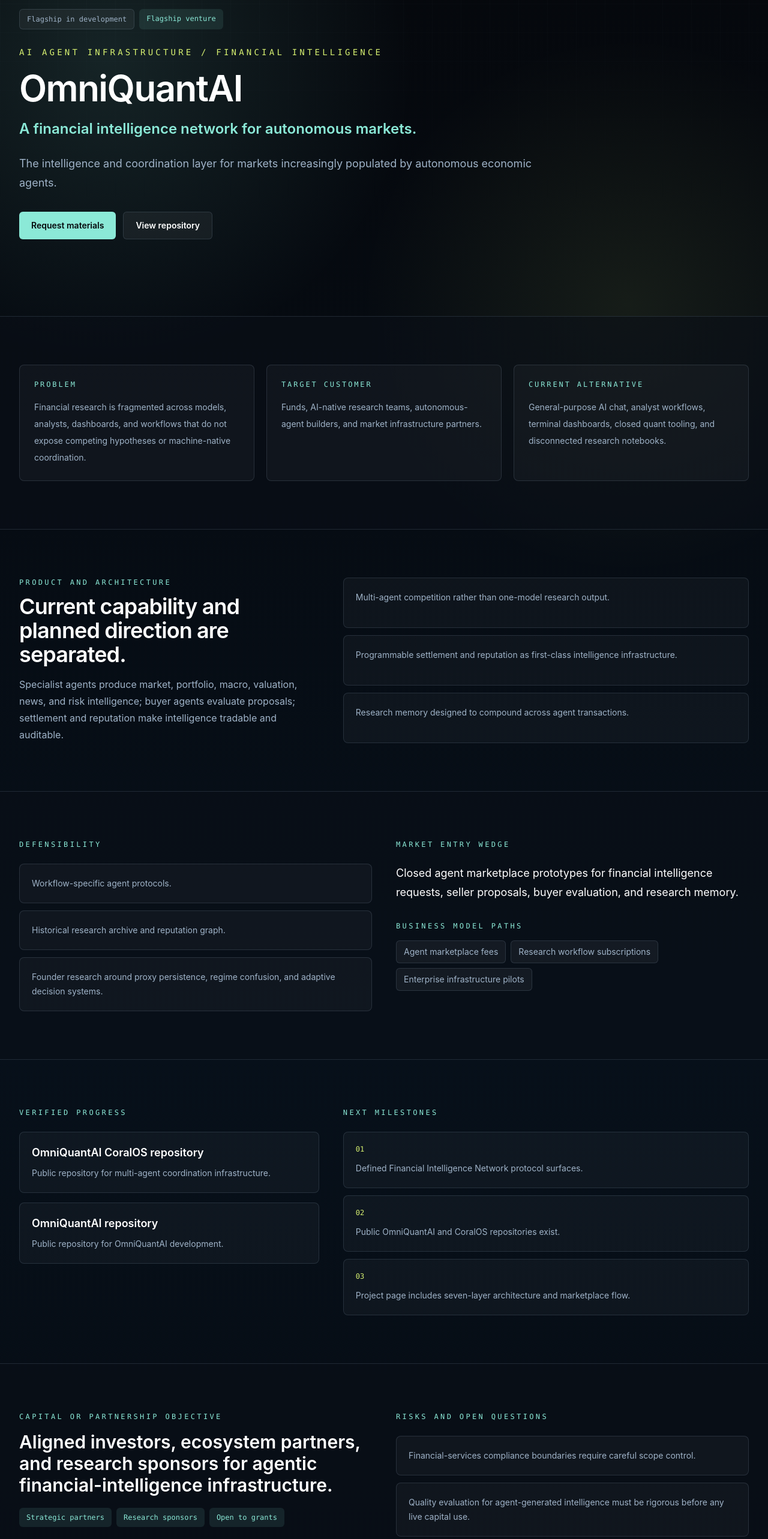
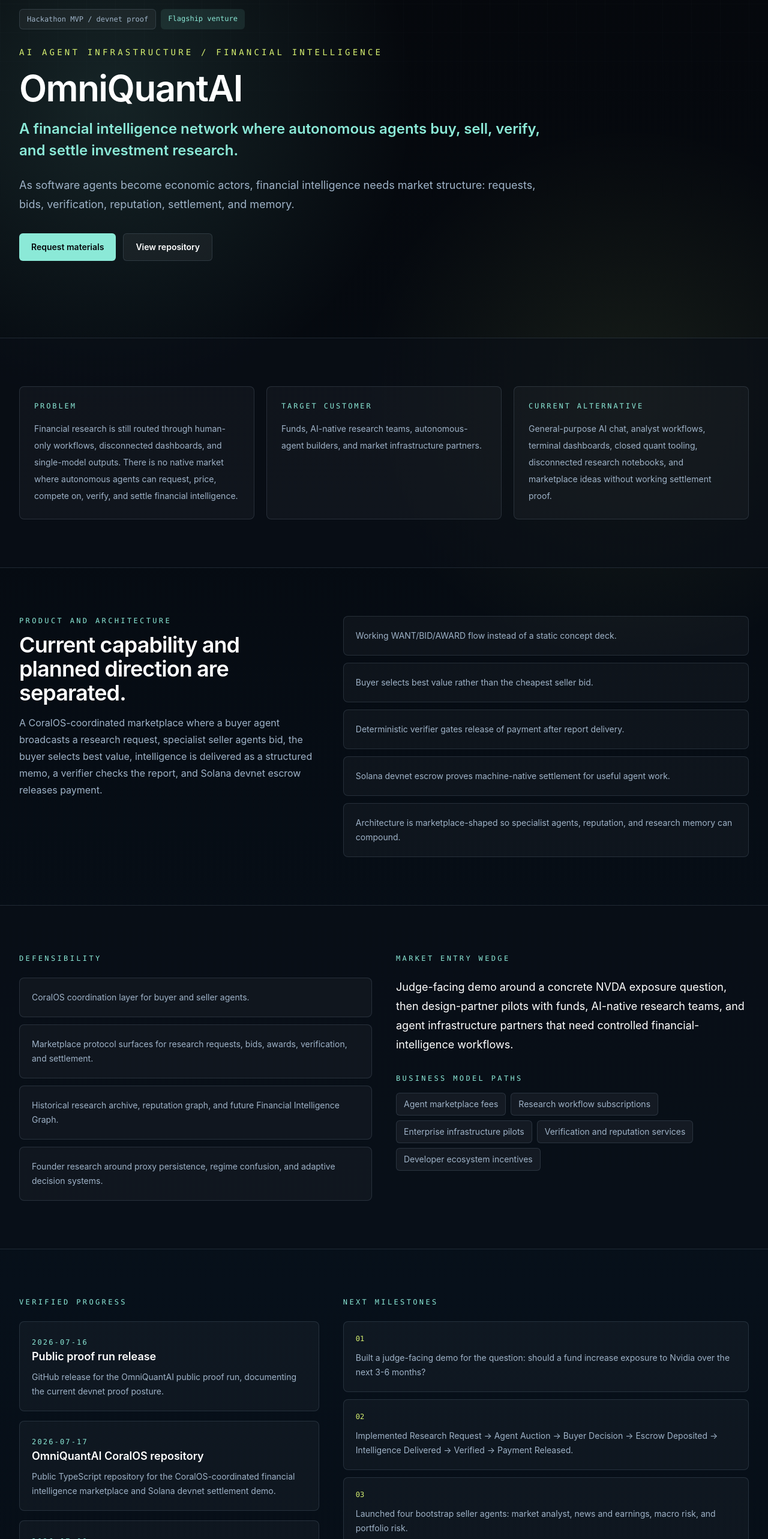
Before and after one commit to Mfoniso-Jackson/thinkjackson-ai, a Next.js app: page /projects/omniquantai in a window 1280 px wide. Shown: the part 234-2800 px from the top of the page at 60% size. Built offline with nearby package versions, Linux system fonts and the light colour scheme.

Commit message:
Update OmniQuantAI proof positioning

```diff
--- a/app/projects/[slug]/page.tsx
+++ b/app/projects/[slug]/page.tsx
@@ -171,6 +171,11 @@
                       rel={item.url?.startsWith("http") ? "noreferrer" : undefined}
                       className="block rounded-lg border border-line bg-white/[0.035] p-5 transition hover:border-signal/35"
                     >
+                      {item.date ? (
+                        <time className="font-mono text-xs uppercase tracking-[0.18em] text-signal" dateTime={item.date}>
+                          {item.date}
+                        </time>
+                      ) : null}
                       <h3 className="text-lg font-semibold text-white">{item.label}</h3>
                       <p className="mt-2 text-sm leading-6 text-steel">{item.description}</p>
                     </Link>
--- a/app/timeline/page.tsx
+++ b/app/timeline/page.tsx
@@ -44,6 +44,8 @@
               <Link
                 key={`${event.date}-${event.title}`}
                 href={event.href ?? "/timeline"}
+                target={event.href?.startsWith("http") ? "_blank" : undefined}
+                rel={event.href?.startsWith("http") ? "noreferrer" : undefined}
                 className="grid gap-5 rounded-lg border border-line bg-white/[0.035] p-5 transition hover:border-signal/35 md:grid-cols-[180px_1fr]"
               >
                 <div>
--- a/data/evidence.ts
+++ b/data/evidence.ts
@@ -48,8 +48,8 @@
       id: `${venture.slug}-${item.label.toLowerCase().replace(/[^a-z0-9]+/g, "-")}`,
       title: item.label,
       category: venture.stage === "research" ? "research" : "production",
-      date: "2026-07-12",
-      type: "Public repository",
+      date: item.date ?? "2026-07-12",
+      type: item.label.toLowerCase().includes("release") ? "Public release" : "Public repository",
       ventureSlug: venture.slug,
       ventureName: venture.name,
       description: item.description,
@@ -120,6 +120,22 @@
 
 export const timelineEvents = [
   {
+    date: "2026-07-17",
+    title: "OmniQuantAI CoralOS updated after proof run",
+    category: "production",
+    description:
+      "The CoralOS repository now documents the judge-facing Financial Intelligence Network demo, including buyer/seller agent auction, deterministic verification, Solana devnet escrow, and testnet posture.",
+    href: "/projects/omniquantai"
+  },
+  {
+    date: "2026-07-16",
+    title: "OmniQuantAI public proof run released",
+    category: "production",
+    description:
+      "A public GitHub release records the current proof posture for the agent marketplace demo: research request, agent bids, winner selection, escrow deposit, intelligence delivery, verification, and payment release.",
+    href: "https://github.com/Mfoniso-Jackson/omniquantai-coralos/releases/tag/proof-2026-07-16"
+  },
+  {
     date: "2026-07-12",
     title: "Evidence dashboard and investor operating layer added",
     category: "production",
--- a/data/site.ts
+++ b/data/site.ts
@@ -139,8 +139,8 @@
     title: "OmniQuantAI",
     category: "Financial Intelligence Infrastructure",
     summary:
-      "A Financial Intelligence Network for autonomous markets, where specialist AI agents compete to produce, verify, purchase, and monetize investment intelligence.",
-    status: "Infrastructure thesis",
+      "A Financial Intelligence Network for autonomous markets, where specialist AI agents compete to produce, verify, purchase, and monetize investment intelligence through devnet settlement.",
+    status: "Hackathon MVP / devnet proof",
     href: "/projects/omniquantai",
     githubUrl: "https://github.com/Mfoniso-Jackson/omniquantai-coralos",
     relatedWritingSlugs: [
@@ -159,8 +159,8 @@
     ],
     heroCopy: [
       "OmniQuantAI is building the infrastructure for a new generation of financial markets where autonomous agents are not simply tools used by humans. They become economic participants.",
-      "Specialist AI agents compete to deliver market intelligence, portfolio analysis, macro research, valuation work, news interpretation, and risk insights.",
-      "A buyer agent evaluates competing proposals, purchases the best-value intelligence, and settles payment through programmable financial infrastructure. The long-term vision is an open Financial Intelligence Network where research itself becomes a machine-native market."
+      "The current CoralOS MVP runs a complete loop: research request, agent auction, buyer decision, escrow deposit, intelligence delivery, deterministic verification, and payment release.",
+      "A buyer agent evaluates competing proposals, purchases the best-value intelligence, and settles payment through Solana devnet escrow. The long-term vision is an open Financial Intelligence Network where research itself becomes a machine-native market."
     ],
     thesis:
       "Financial intelligence should not come from one model or one analyst. Markets discover better prices through competition. OmniQuantAI applies the same principle to intelligence: specialist agents compete to produce better investment intelligence, the best-value intelligence wins, and research becomes a market.",
@@ -224,10 +224,10 @@
       }
     ],
     roadmap: [
-      "Specify the Financial Intelligence Network protocol: request formats, seller submissions, buyer evaluation criteria, and settlement events.",
-      "Prototype a closed agent marketplace where specialist agents compete on macro, risk, portfolio, news, and valuation briefs.",
-      "Add reputation, research archives, and knowledge graph memory so intelligence compounds across transactions.",
-      "Introduce programmable settlement through Solana rails with future adapter support for Sui."
+      "Harden the current CoralOS demo beyond deterministic research support while keeping financial-advice boundaries explicit.",
+      "Expand the closed marketplace where specialist agents compete on macro, risk, portfolio, news, and valuation briefs.",
+      "Add persisted reputation, research archives, and Financial Intelligence Graph memory so intelligence compounds across transactions.",
+      "Extend programmable settlement from Solana devnet proof toward testnet-hardened design-partner pilots."
     ]
   },
   {
--- a/data/ventures.ts
+++ b/data/ventures.ts
@@ -27,60 +27,87 @@
     slug: "omniquantai",
     name: "OmniQuantAI",
     category: "AI agent infrastructure / financial intelligence",
-    tagline: "A financial intelligence network for autonomous markets.",
+    tagline: "A financial intelligence network where autonomous agents buy, sell, verify, and settle investment research.",
     problem:
-      "Financial research is fragmented across models, analysts, dashboards, and workflows that do not expose competing hypotheses or machine-native coordination.",
+      "Financial research is still routed through human-only workflows, disconnected dashboards, and single-model outputs. There is no native market where autonomous agents can request, price, compete on, verify, and settle financial intelligence.",
     solution:
-      "Specialist agents produce market, portfolio, macro, valuation, news, and risk intelligence; buyer agents evaluate proposals; settlement and reputation make intelligence tradable and auditable.",
+      "A CoralOS-coordinated marketplace where a buyer agent broadcasts a research request, specialist seller agents bid, the buyer selects best value, intelligence is delivered as a structured memo, a verifier checks the report, and Solana devnet escrow releases payment.",
     targetCustomer: "Funds, AI-native research teams, autonomous-agent builders, and market infrastructure partners.",
     currentAlternative:
-      "General-purpose AI chat, analyst workflows, terminal dashboards, closed quant tooling, and disconnected research notebooks.",
+      "General-purpose AI chat, analyst workflows, terminal dashboards, closed quant tooling, disconnected research notebooks, and marketplace ideas without working settlement proof.",
     investmentThesis:
-      "The intelligence and coordination layer for markets increasingly populated by autonomous economic agents.",
-    stage: "prototype",
-    statusLabel: "Flagship in development",
-    businessModel: ["Agent marketplace fees", "Research workflow subscriptions", "Enterprise infrastructure pilots"],
+      "As software agents become economic actors, financial intelligence needs market structure: requests, bids, verification, reputation, settlement, and memory.",
+    stage: "mvp",
+    statusLabel: "Hackathon MVP / devnet proof",
+    businessModel: [
+      "Agent marketplace fees",
+      "Research workflow subscriptions",
+      "Enterprise infrastructure pilots",
+      "Verification and reputation services",
+      "Developer ecosystem incentives"
+    ],
     differentiation: [
-      "Multi-agent competition rather than one-model research output.",
-      "Programmable settlement and reputation as first-class intelligence infrastructure.",
-      "Research memory designed to compound across agent transactions."
+      "Working WANT/BID/AWARD flow instead of a static concept deck.",
+      "Buyer selects best value rather than the cheapest seller bid.",
+      "Deterministic verifier gates release of payment after report delivery.",
+      "Solana devnet escrow proves machine-native settlement for useful agent work.",
+      "Architecture is marketplace-shaped so specialist agents, reputation, and research memory can compound."
     ],
-    marketEntry: "Closed agent marketplace prototypes for financial intelligence requests, seller proposals, buyer evaluation, and research memory.",
+    marketEntry:
+      "Judge-facing demo around a concrete NVDA exposure question, then design-partner pilots with funds, AI-native research teams, and agent infrastructure partners that need controlled financial-intelligence workflows.",
     defensibility: [
-      "Workflow-specific agent protocols.",
-      "Historical research archive and reputation graph.",
+      "CoralOS coordination layer for buyer and seller agents.",
+      "Marketplace protocol surfaces for research requests, bids, awards, verification, and settlement.",
+      "Historical research archive, reputation graph, and future Financial Intelligence Graph.",
       "Founder research around proxy persistence, regime confusion, and adaptive decision systems."
     ],
     milestones: [
-      "Defined Financial Intelligence Network protocol surfaces.",
-      "Public OmniQuantAI and CoralOS repositories exist.",
-      "Project page includes seven-layer architecture and marketplace flow."
+      "Built a judge-facing demo for the question: should a fund increase exposure to Nvidia over the next 3-6 months?",
+      "Implemented Research Request -> Agent Auction -> Buyer Decision -> Escrow Deposited -> Intelligence Delivered -> Verified -> Payment Released.",
+      "Launched four bootstrap seller agents: market analyst, news and earnings, macro risk, and portfolio risk.",
+      "Published a public proof release on July 16, 2026.",
+      "Documented testnet posture, production plan, token/network coordination strategy, and ecosystem playbooks."
     ],
     evidence: [
       {
-        label: "OmniQuantAI CoralOS repository",
-        description: "Public repository for multi-agent coordination infrastructure.",
-        url: "https://github.com/Mfoniso-Jackson/omniquantai-coralos",
-        verified: true
+        label: "Public proof run release",
+        description:
+          "GitHub release for the OmniQuantAI public proof run, documenting the current devnet proof posture.",
+        url: "https://github.com/Mfoniso-Jackson/omniquantai-coralos/releases/tag/proof-2026-07-16",
+        verified: true,
+        date: "2026-07-16"
       },
       {
-        label: "OmniQuantAI repository",
-        description: "Public repository for OmniQuantAI development.",
+        label: "OmniQuantAI CoralOS repository",
+        description:
+          "Public TypeScript repository for the CoralOS-coordinated financial intelligence marketplace and Solana devnet settlement demo.",
+        url: "https://github.com/Mfoniso-Jackson/omniquantai-coralos",
+        verified: true,
+        date: "2026-07-17"
+      },
+      {
+        label: "OmniQuantAI trading foundation repository",
+        description:
+          "Public paper-first trading platform foundation with market data abstraction, paper broker, position manager, risk engine, strategy protocol, regime detector, analytics, and WEEX competition integration.",
         url: "https://github.com/Mfoniso-Jackson/OmniQuantAI",
-        verified: true
+        verified: true,
+        date: "2026-07-09"
       }
     ],
     capitalObjectives: ["strategic-partners", "research-sponsors", "grant"],
-    currentAsk: "Aligned investors, ecosystem partners, and research sponsors for agentic financial-intelligence infrastructure.",
-    useOfFunds: ["Product engineering", "Data infrastructure", "Security and compliance", "Pilot delivery", "Research"],
-    nextMilestone: "Closed prototype demonstrating request, seller-agent proposal, buyer evaluation, research delivery, and reputation memory.",
+    currentAsk: "Aligned investors, ecosystem partners, design partners, and research sponsors for agentic financial-intelligence infrastructure.",
+    useOfFunds: ["Product engineering", "Data infrastructure", "Security and compliance", "Pilot delivery", "Research", "Developer ecosystem"],
+    nextMilestone:
+      "Move from deterministic demo support into a closed design-partner pilot with stronger live-data adapters, richer verification, persisted reputation, and testnet deployment hardening.",
     risks: [
       "Financial-services compliance boundaries require careful scope control.",
-      "Quality evaluation for agent-generated intelligence must be rigorous before any live capital use.",
-      "Settlement and reputation design need focused protocol validation."
+      "Demo research support is not trading advice and should not be represented as a live investment recommendation.",
+      "Current market/news/macro evidence includes deterministic fallback data for reliability.",
+      "Mainnet settlement is not enabled.",
+      "Quality evaluation for agent-generated intelligence must be rigorous before any live capital or customer use."
     ],
     founderAdvantage:
-      "Connects financial engineering, agent architecture, portfolio intelligence, Web3 settlement, and AI safety research under one technical thesis.",
+      "Connects financial engineering, agent architecture, portfolio intelligence, Web3 settlement, and AI safety research under one working marketplace proof.",
     repositoryUrl: "https://github.com/Mfoniso-Jackson/omniquantai-coralos",
     featured: true,
     flagship: true,
```
